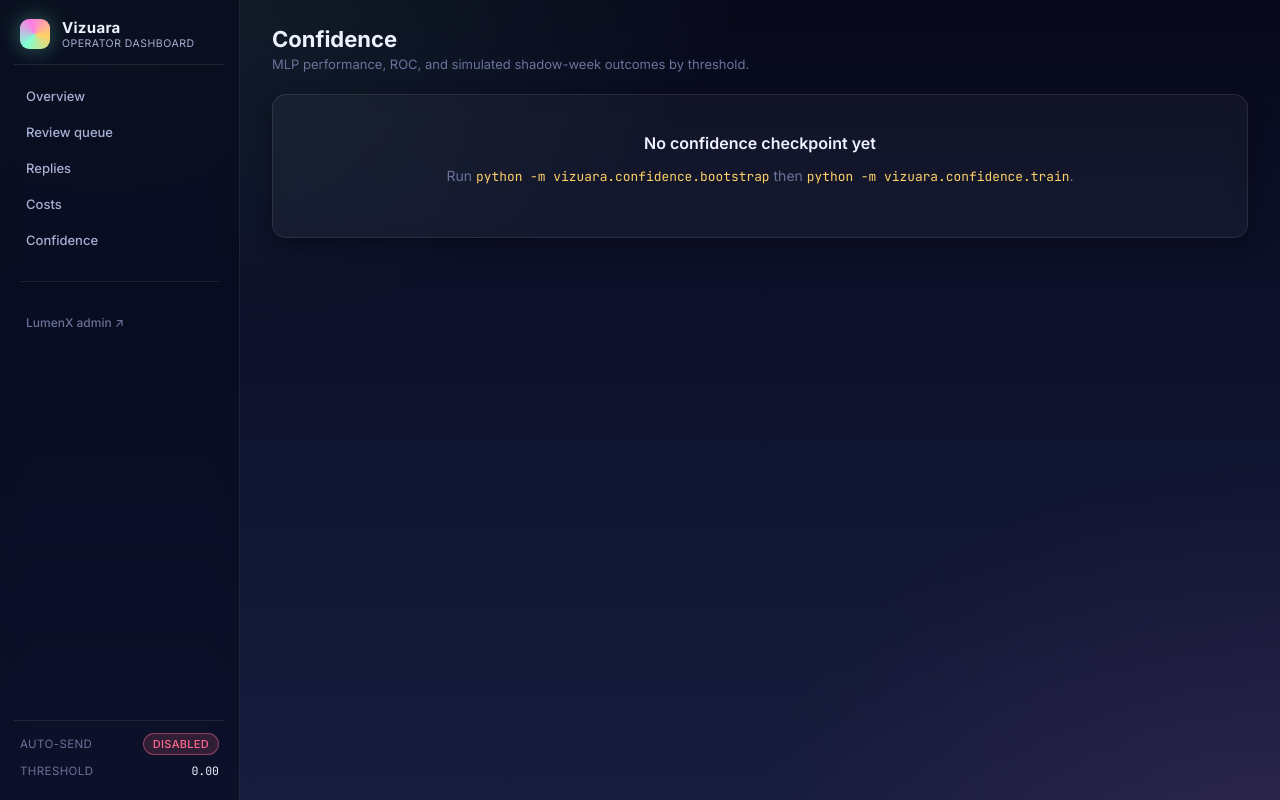
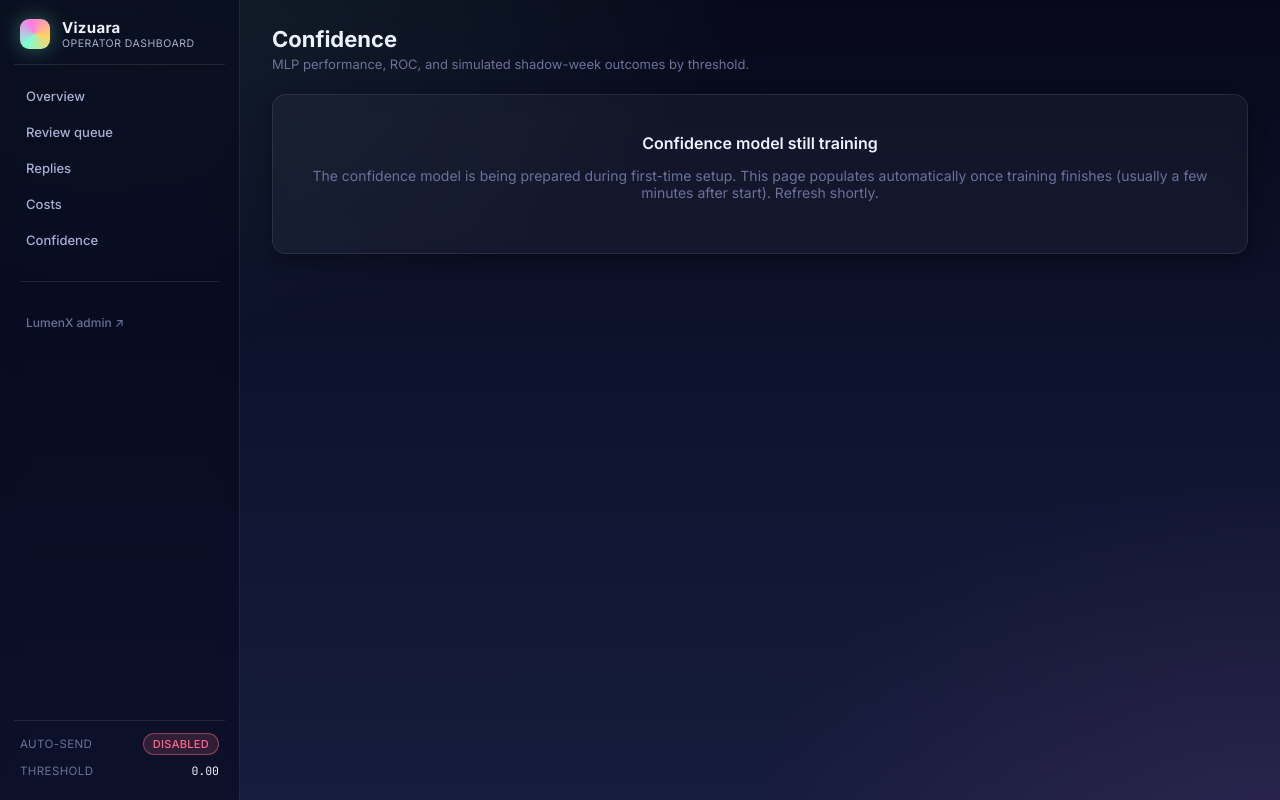
Before and after one commit to kvinothbe/Lumnex, a FastAPI app: template src/vizuara/dashboard/templates/confidence.html in a window 1280 px wide. Run offline with FastAPI, Linux system fonts and the light colour scheme; the template is opened without the code that fills it, so the values that code supplies are empty.

Commit message:
Replace dev CLI instructions in dashboard empty-states with user-facing copy
The overview and confidence pages told operators to run python scripts, which
is meaningless in a deployed UI. They now explain the data populates itself
once first-time setup finishes.

Co-Authored-By: Claude Opus 4.8 (1M context) <noreply@anthropic.com>

```diff
--- a/src/vizuara/dashboard/templates/confidence.html
+++ b/src/vizuara/dashboard/templates/confidence.html
@@ -5,8 +5,8 @@
 {% block body %}
 {% if not rep.eval %}
   <div class="card empty">
-    <h2>No confidence checkpoint yet</h2>
-    <p class="muted">Run <code>python -m vizuara.confidence.bootstrap</code> then <code>python -m vizuara.confidence.train</code>.</p>
+    <h2>Confidence model still training</h2>
+    <p class="muted">The confidence model is being prepared during first-time setup. This page populates automatically once training finishes (usually a few minutes after start). Refresh shortly.</p>
   </div>
 {% else %}
 <section class="kpis">
--- a/src/vizuara/dashboard/templates/overview.html
+++ b/src/vizuara/dashboard/templates/overview.html
@@ -48,7 +48,7 @@
     {% endfor %}
   </div>
   {% else %}
-  <p class="muted">No drafts yet. Seed with <code>python scripts/seed_feedback.py</code>.</p>
+  <p class="muted">No drafts yet — the agent is still warming up. Replies will appear here within a few minutes of first start, and as new customer messages come in.</p>
   {% endif %}
 </section>
 
```
